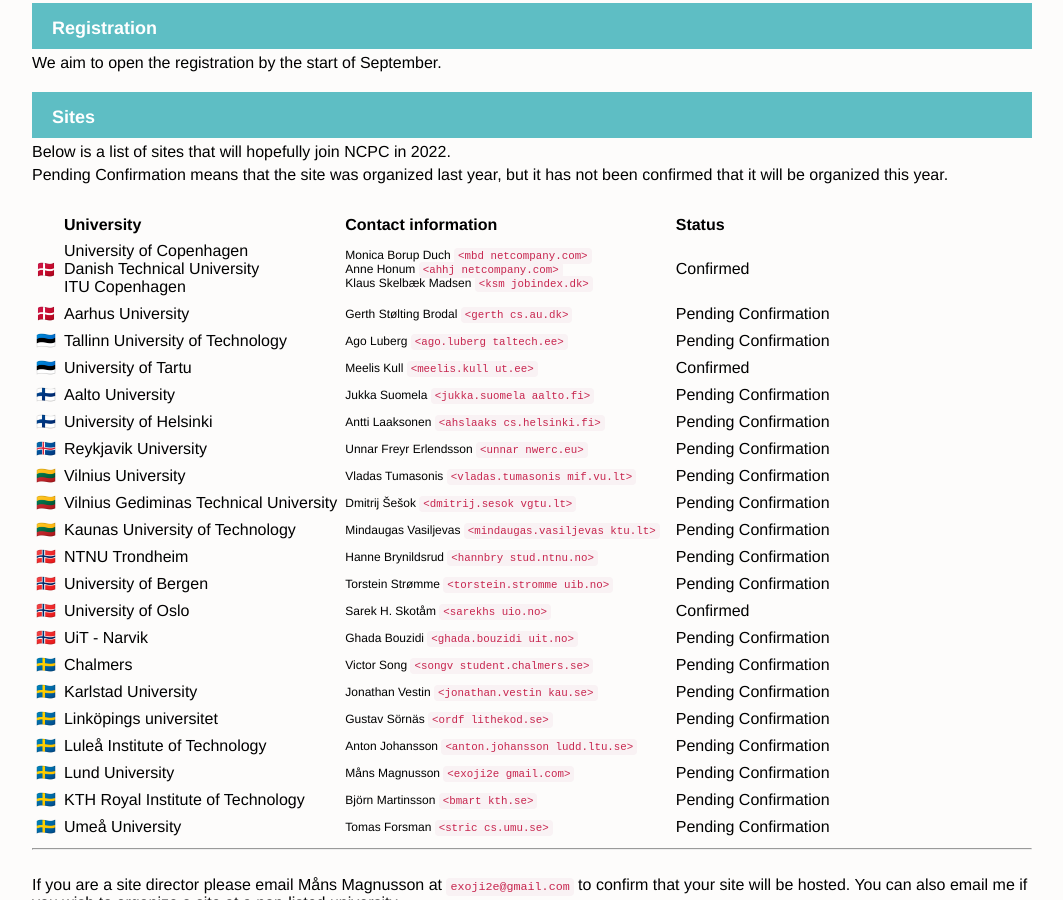
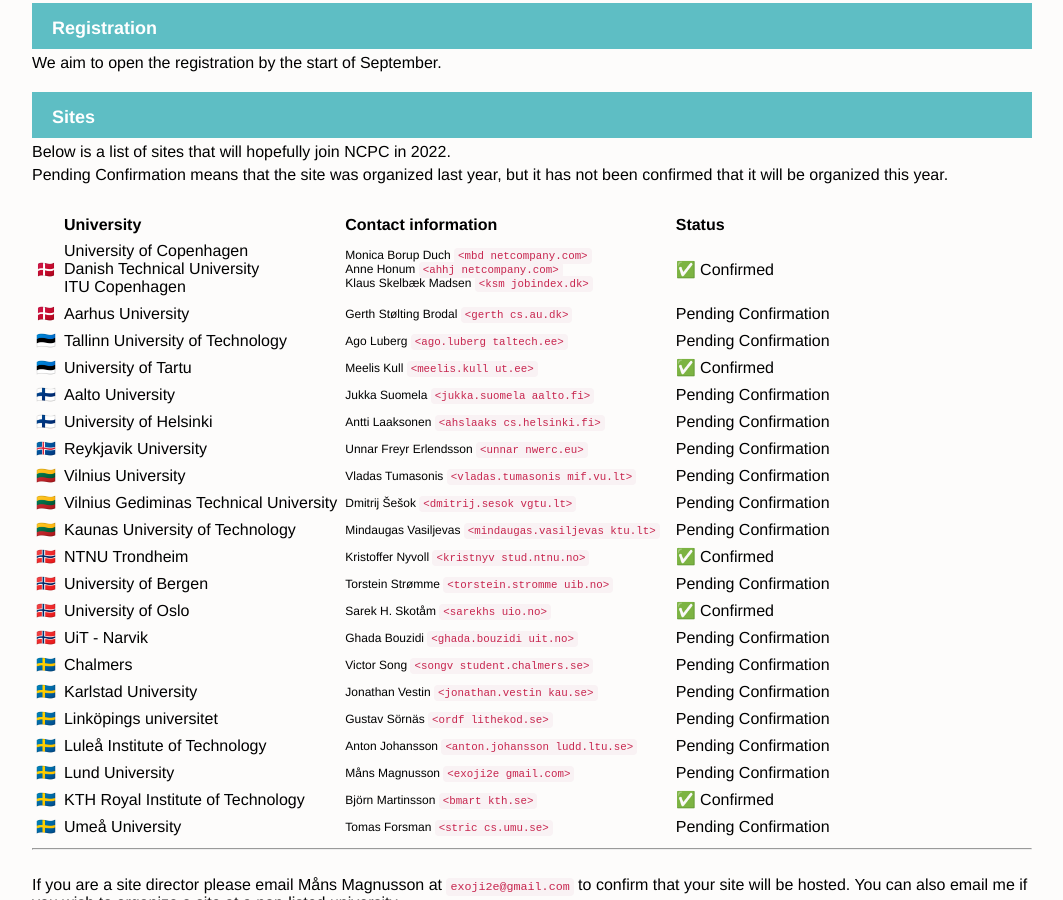
Before and after one commit to icpc/ncpc-web, a Jekyll site: the page built from ncpc2022/index.md, in a window 1280 px wide and 900 px high, scrolled down 796 px. Shown: the whole window, without its empty margins (108-1171 px from the left). Built offline with Jekyll 4.4.1, drawn with Linux system fonts in a browser that asks for light colours.

Commit message:
[2022] confirm some more sites

```diff
--- a/_data/ncpc2022sites.yml
+++ b/_data/ncpc2022sites.yml
@@ -77,9 +77,9 @@
   emoji: 🇳🇴
   unis:
   - name : NTNU Trondheim
-    contact: Hanne Brynildsrud
-    email: 'hannbry stud.ntnu.no'
-    confirmed: false
+    contact: Kristoffer Nyvoll
+    email: 'kristnyv stud.ntnu.no'
+    confirmed: true
 
   - name : University of Bergen
     contact: Torstein Strømme
@@ -127,7 +127,7 @@
   - name : KTH Royal Institute of Technology
     contact: Björn Martinsson
     email: 'bmart kth.se'
-    confirmed: false
+    confirmed: true
 
   - name : Umeå University
     contact: Tomas Forsman
--- a/ncpc2022/index.md
+++ b/ncpc2022/index.md
@@ -103,7 +103,7 @@
           <code>&lt;{{ uni.email2 }}&gt;</code>
         {% endif %}
         </td>
-        <td>{% if uni.confirmed %} Confirmed {% else %} Pending Confirmation {% endif %} </td>
+        <td>{% if uni.confirmed %} ✅ Confirmed {% else %} Pending Confirmation {% endif %} </td>
       </tr>
     {% endfor %}
   {% endfor %}
```
